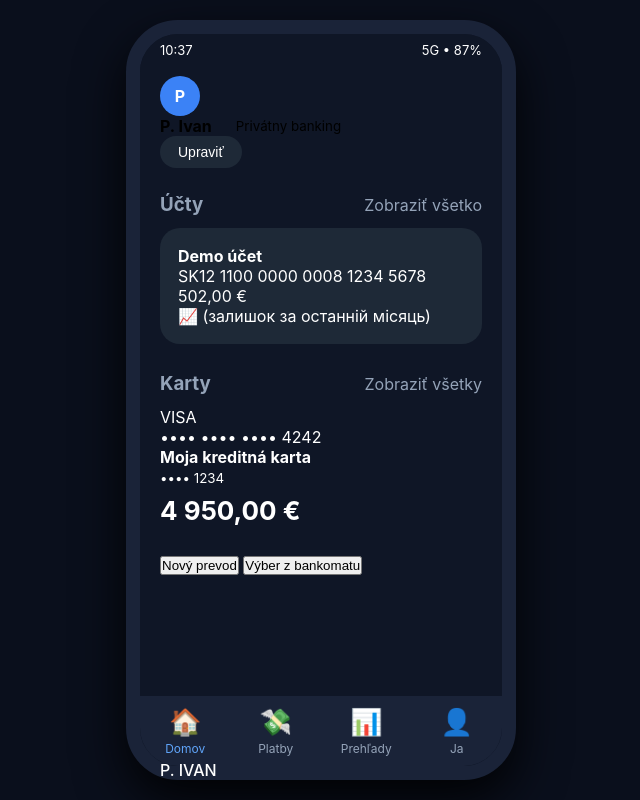
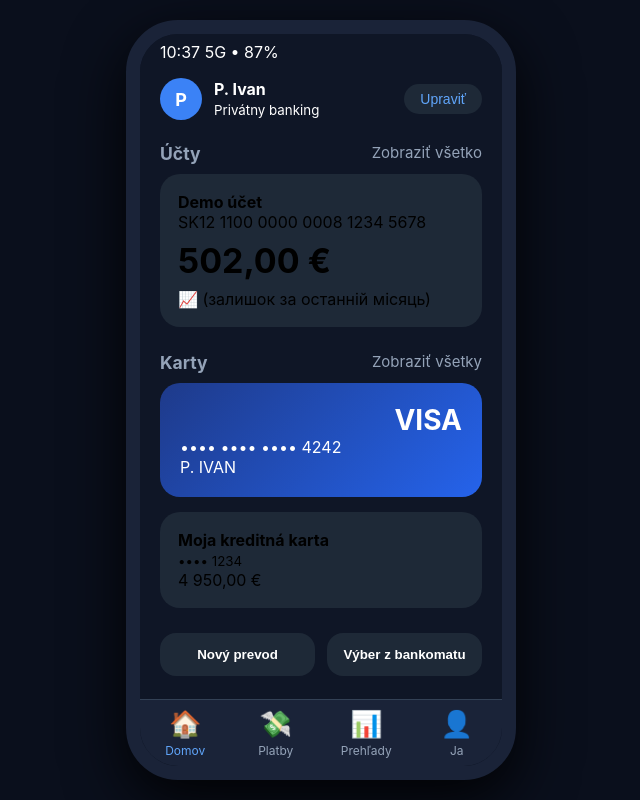
Before and after one commit to silverrredeemerr/bank_test, a plain HTML site: page index.html in a window 1280 px wide. Shown: the whole page, without its empty margins (319-959 px from the left). Drawn offline with Linux system fonts and the light colour scheme.

Commit message:
Update style.css

```diff
--- a/style.css
+++ b/style.css
@@ -2,7 +2,7 @@
 
 body {
     background: #0a0f1c;
-    font-family: -apple-system, BlinkMacSystemFont, sans-serif;
+    font-family: -apple-system, BlinkMacSystemFont, 'Segoe UI', sans-serif;
     display: flex;
     justify-content: center;
     align-items: center;
@@ -11,60 +11,46 @@ body {
 
 .phone-frame {
     width: 390px;
-    max-width: 100%;
     background: #0f1626;
     border-radius: 52px;
     overflow: hidden;
-    box-shadow: 0 20px 50px rgba(0,0,0,0.9);
+    box-shadow: 0 20px 60px rgba(0,0,0,0.9);
     height: 760px;
     display: flex;
     flex-direction: column;
     border: 14px solid #1a2338;
 }
 
-.status-bar {
+.status-bar, .app-header {
     background: #0f1626;
     color: white;
     padding: 8px 20px;
-    display: flex;
-    justify-content: space-between;
-    font-size: 13px;
 }
 
-.app-header {
-    background: #0f1626;
-    padding: 10px 20px;
-}
-
-.header-top {
-    display: flex;
-    justify-content: space-between;
-    align-items: center;
-}
-
-.user-info {
+.user-section {
     display: flex;
     align-items: center;
     gap: 12px;
 }
 
 .avatar {
-    width: 40px;
-    height: 40px;
+    width: 42px;
+    height: 42px;
     background: #3b82f6;
-    color: white;
     border-radius: 50%;
     display: flex;
     align-items: center;
     justify-content: center;
     font-weight: bold;
+    font-size: 18px;
 }
 
 .upravit-btn {
+    margin-left: auto;
     background: #1e2937;
-    color: white;
+    color: #60a5fa;
     border: none;
-    padding: 8px 18px;
+    padding: 7px 16px;
     border-radius: 20px;
     font-size: 14px;
 }
@@ -74,87 +60,65 @@ body {
     padding: 15px 20px;
     overflow-y: auto;
     background: #0f1626;
-    color: white;
 }
 
-.section { margin-bottom: 28px; }
+.section { margin-bottom: 25px; }
 
 .section-header {
     display: flex;
     justify-content: space-between;
-    align-items: center;
-    margin-bottom: 12px;
     color: #94a3b8;
+    margin-bottom: 10px;
+    font-size: 15px;
 }
 
-.account-card {
+.account-card, .credit-info {
     background: #1e2937;
     border-radius: 20px;
     padding: 18px;
 }
 
-.account-balance {
-    font-size: 32px;
+.balance {
+    font-size: 34px;
     font-weight: 700;
-    margin: 12px 0;
+    margin: 8px 0;
 }
 
-.graph-placeholder {
-    height: 80px;
-    background: rgba(59, 130, 246, 0.15);
-    border-radius: 12px;
-    display: flex;
-    align-items: center;
-    justify-content: center;
-    font-size: 40px;
-    color: #60a5fa;
-}
-
-.card-visual {
+.card-item {
+    background: linear-gradient(135deg, #1e3a8a, #2563eb);
+    border-radius: 20px;
+    padding: 20px;
+    color: white;
     margin-bottom: 15px;
 }
 
-.visa-card {
-    background: linear-gradient(135deg, #1e3a8a, #3b82f6);
-    border-radius: 18px;
-    padding: 20px;
-    height: 180px;
-    position: relative;
-    color: white;
+.visa-logo {
+    font-size: 28px;
+    font-weight: bold;
+    text-align: right;
 }
 
-.card-logo {
-    font-size: 28px;
-    font-weight: bold;
-    position: absolute;
-    top: 20px;
-    right: 20px;
+.quick-section {
+    display: flex;
+    gap: 12px;
+    margin-top: 10px;
 }
 
-.card-number {
-    position: absolute;
-    bottom: 55px;
-    font-size: 18px;
-    letter-spacing: 3px;
-}
-
-.card-holder {
-    position: absolute;
-    bottom: 20px;
-    font-size: 16px;
-    font-weight: 500;
-}
-
-.credit-balance {
-    font-size: 26px;
-    font-weight: 700;
-    margin-top: 8px;
+.action-btn {
+    flex: 1;
+    padding: 14px;
+    background: #1e2937;
+    border: none;
+    border-radius: 16px;
+    color: white;
+    font-weight: 600;
 }
 
 .bottom-nav {
     display: flex;
     background: #1a2338;
-    padding: 10px 0;
+    padding: 8px 0;
+    border-top: 1px solid #334155;
 }
 
 .nav-item {
@@ -162,8 +126,15 @@ body {
     text-align: center;
     color: #94a3b8;
     font-size: 12px;
+    cursor: pointer;
 }
 
-.nav-item.active { color: #60a5fa; }
+.nav-item.active {
+    color: #60a5fa;
+}
 
-.nav-icon { font-size: 26px; display: block; margin-bottom: 4px; }
+.nav-icon {
+    font-size: 26px;
+    display: block;
+    margin-bottom: 4px;
+}
```
